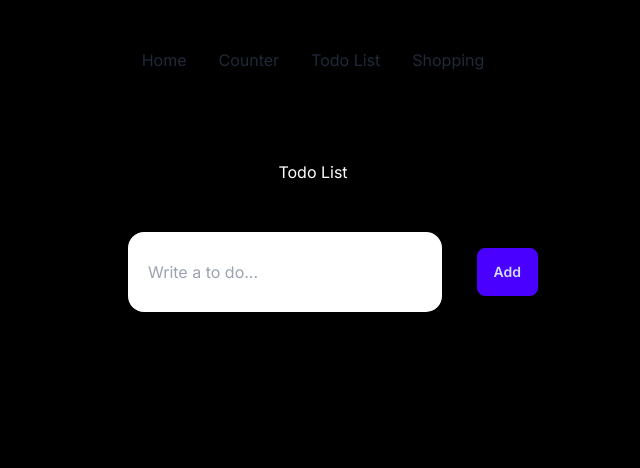
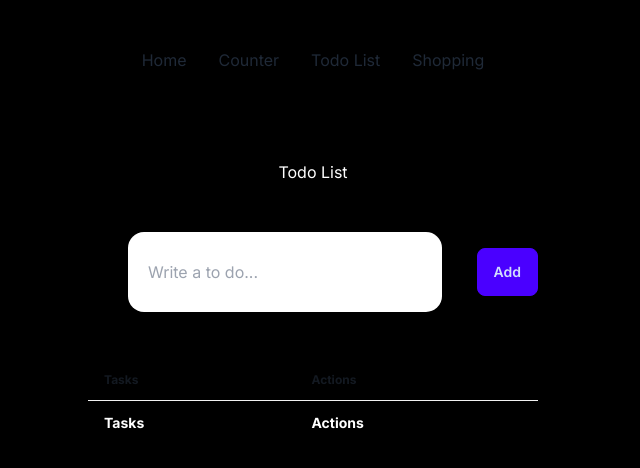
Before and after one commit to Saedddd/ThreeProjectsRTK, a Next.js app: page /todo in a window 1280 px wide. Shown: the top 468 px of the page, without its empty margins (327-967 px from the left). Built offline with nearby package versions, Linux system fonts and the light colour scheme.

Commit message:
Create todoTask component

```diff
--- a/src/app/todo/page.tsx
+++ b/src/app/todo/page.tsx
@@ -1,4 +1,5 @@
-import TodoDetails from '@/widgets/TodoDetails/ui/TodoDetails'
+
+import TodoDetails from '@/widgets/TodoDetails'
 import React from 'react'
 
 const ToDoList = () => {
--- /dev/null
+++ b/src/entities/TodoTask/types/index.ts
@@ -0,0 +1,4 @@
+export interface ITask {
+    id: number;
+    text: string;
+}
--- /dev/null
+++ b/src/entities/TodoTask/ui/TodoTask.tsx
@@ -0,0 +1,30 @@
+import React from 'react'
+
+import { ITask } from '../types'
+
+const TodoTask = ({id, text} : ITask) => {
+  return (
+    <>
+    <div>
+        <div className="overflow-x-auto">
+            <table className="table w-full">
+                {/* head */}
+                <thead>
+                    <tr>
+                        <th>Tasks</th>
+                        <th>Actions</th>
+                    </tr>
+                </thead>
+                <tbody>
+                {/* row 1 */}
+                        <th>Tasks</th>
+                        <th>Actions</th>
+                </tbody>
+            </table>
+        </div>
+    </div>
+    </>
+  )
+}
+
+export default TodoTask
--- a/src/widgets/TodoDetails/index.ts
+++ b/src/widgets/TodoDetails/index.ts
@@ -0,0 +1,2 @@
+import TodoDetails from "./ui/TodoDetails";
+export default TodoDetails
--- a/src/widgets/TodoDetails/ui/TodoDetails.tsx
+++ b/src/widgets/TodoDetails/ui/TodoDetails.tsx
@@ -1,10 +1,18 @@
+import TodoTask from '@/entities/TodoTask/ui/TodoTask'
 import TodoForm from '@/features/TodoForm'
 import React from 'react'
 
 const TodoDetails = () => {
   return (
     <>
-        <TodoForm/>
+
+        <div className="mb-12">
+            <TodoForm/>
+        </div>
+
+        <div className="">
+            <TodoTask id={0} text={''}/>
+        </div>
     </>
   )
 }
```
Also changed, not shown: src/entities/TodoTask/index.ts (added).
